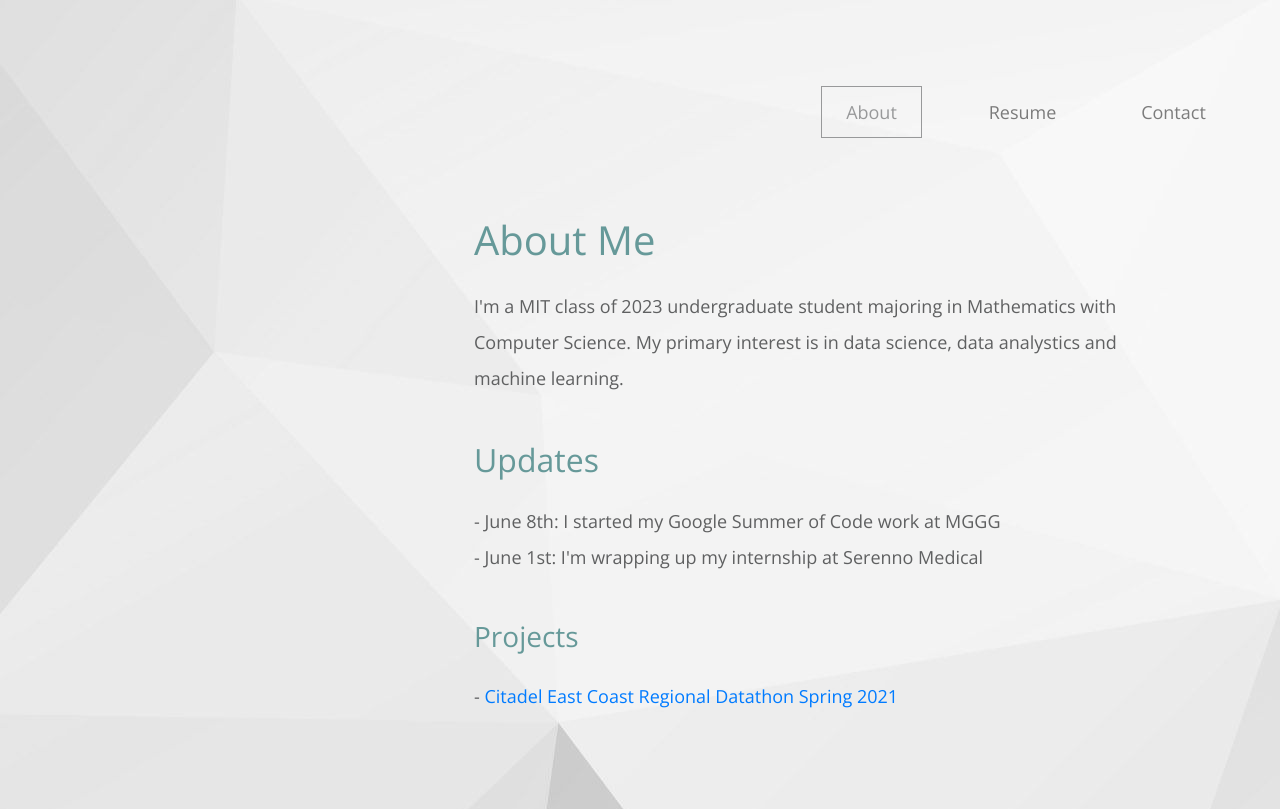
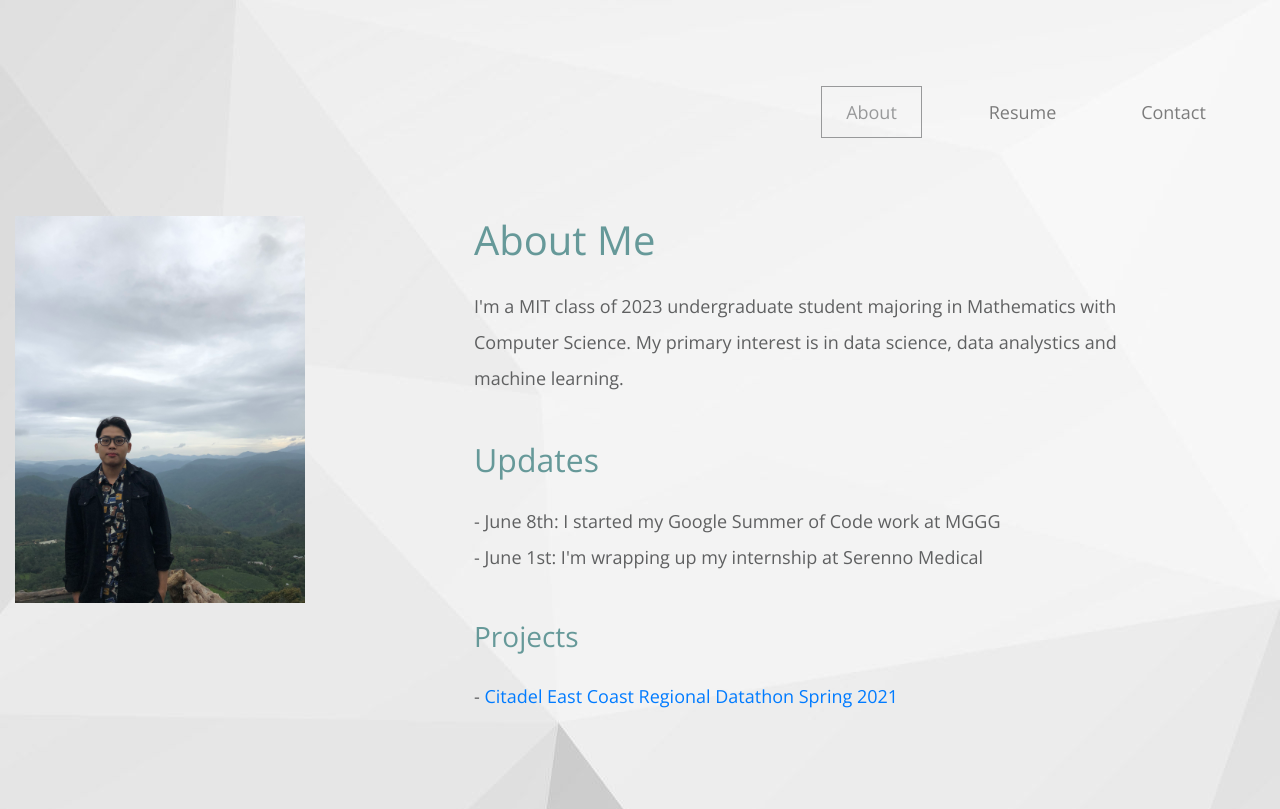
Before and after one commit to huy2512hcm/huy2512hcm.github.io, a plain HTML site: page index.html in a window 1280 px wide. Drawn offline with nearby package versions, Linux system fonts and the light colour scheme.

Commit message:
Update avatar

```diff
--- a/index.html
+++ b/index.html
@@ -54,6 +54,9 @@
       </div>
 
       <section class="row tm-pt-4 tm-pb-6">
+        <div class="col-3">
+          <img src="my-ava.jpg" class="img-fluid" alt="Responsive image">
+        </div>
         <div class="tm-page-col-right tm-form-container">
           <h1 class="tm-text-secondary mb-4">
             About Me
```
Also changed, not shown: my-ava.jpg (added). Lines whose indentation alone changed are shown as unchanged.
